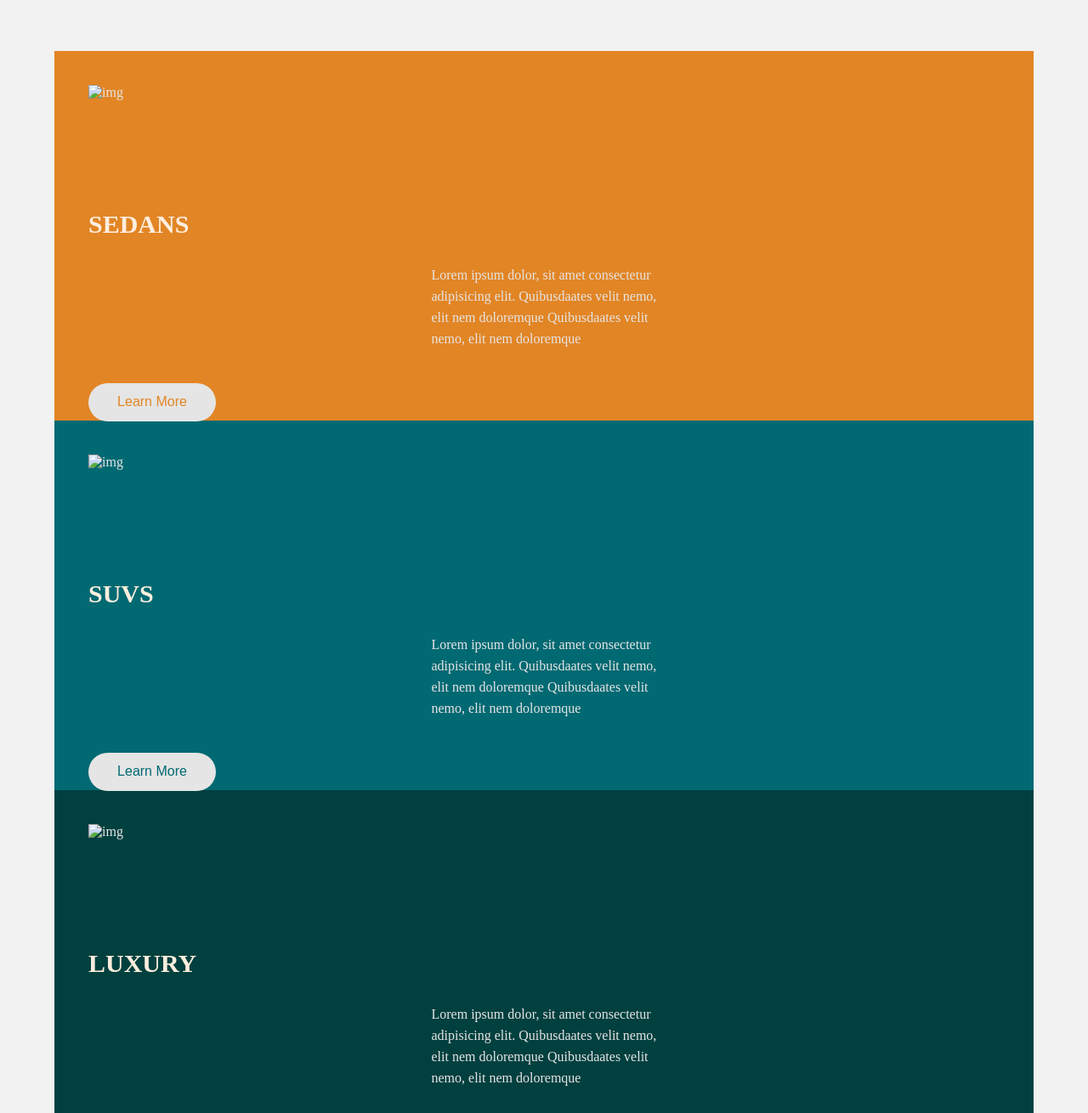
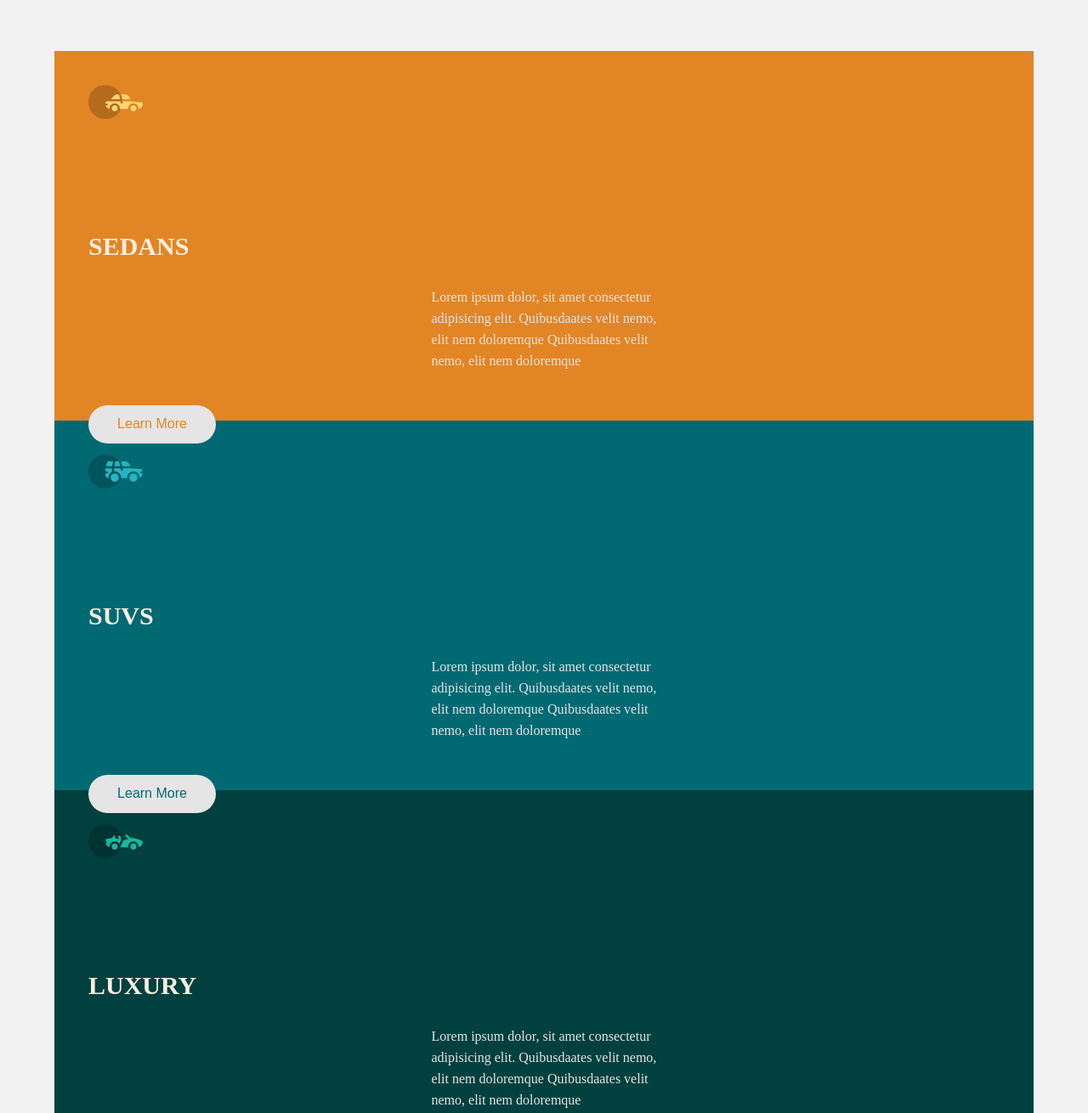
Before and after one commit to Ninjas-T/3-column-preview-card-component-main-Mostafa, a plain HTML site: page index.html in a window 1280 px wide. Shown: the top 1310 px of the page at 85% size. Drawn offline with Linux system fonts and the light colour scheme; the site is published under a folder, as on GitHub Pages, so addresses that start at the root find nothing.

Commit message:
edit path relate #10

```diff
--- a/index.html
+++ b/index.html
@@ -10,7 +10,7 @@
   <body>
       <section id="container-cards">
         <div id="sedans" class="card"  >
-          <img  class="card-icon" src="/images/icon-sedans.svg" alt="img" />
+          <img  class="card-icon" src="./images/icon-sedans.svg" alt="img" />
           <h2 class="card-title">SEDANS</h2>
           <p class="card-text">Lorem ipsum dolor, sit amet consectetur
             adipisicing elit. Quibusdaates velit nemo, elit nem doloremque
@@ -20,7 +20,7 @@
 <!--  .o.....o.....o.....o....o.....o..o....o...o.....o.....o.....o....o.....o.....o.......    -->
 
           <div id="suvs" class="card"  >
-            <img  class="card-icon" src="/images/icon-suvs.svg" alt="img" />
+            <img  class="card-icon" src="./images/icon-suvs.svg" alt="img" />
             <h2 class="card-title">SUVS</h2>
             <p class="card-text">Lorem ipsum dolor, sit amet consectetur
               adipisicing elit. Quibusdaates velit nemo, elit nem doloremque
@@ -29,7 +29,7 @@
           </div>
 <!--  .o.....o.....o.....o....o.....o..o....o...o.....o.....o.....o....o.....o.....o.......    -->
           <div  id="luxury" class="card">
-            <img class="card-icon"  src="/images/icon-luxury.svg" alt="img" />
+            <img class="card-icon"  src="./images/icon-luxury.svg" alt="img" />
             <h2 class="card-title">LUXURY</h2>
             <p class="card-text">Lorem ipsum dolor, sit amet consectetur
               adipisicing elit. Quibusdaates velit nemo, elit nem doloremque
```
